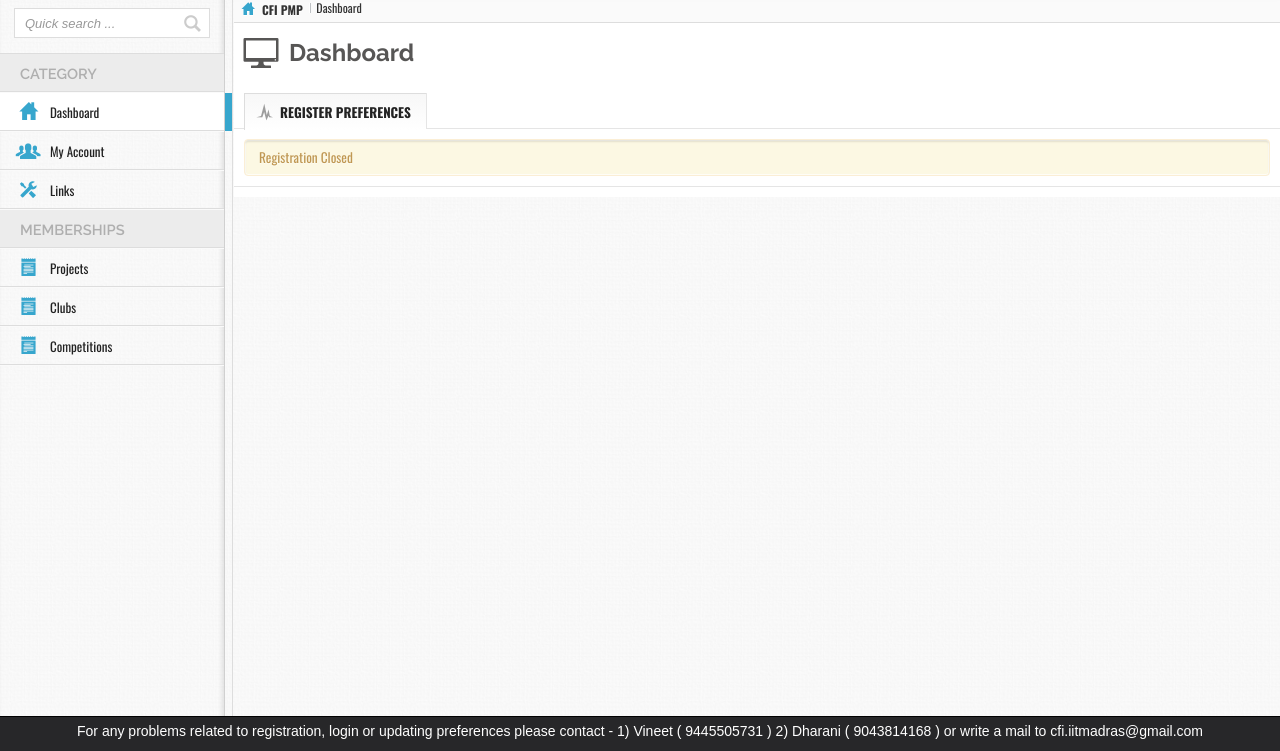
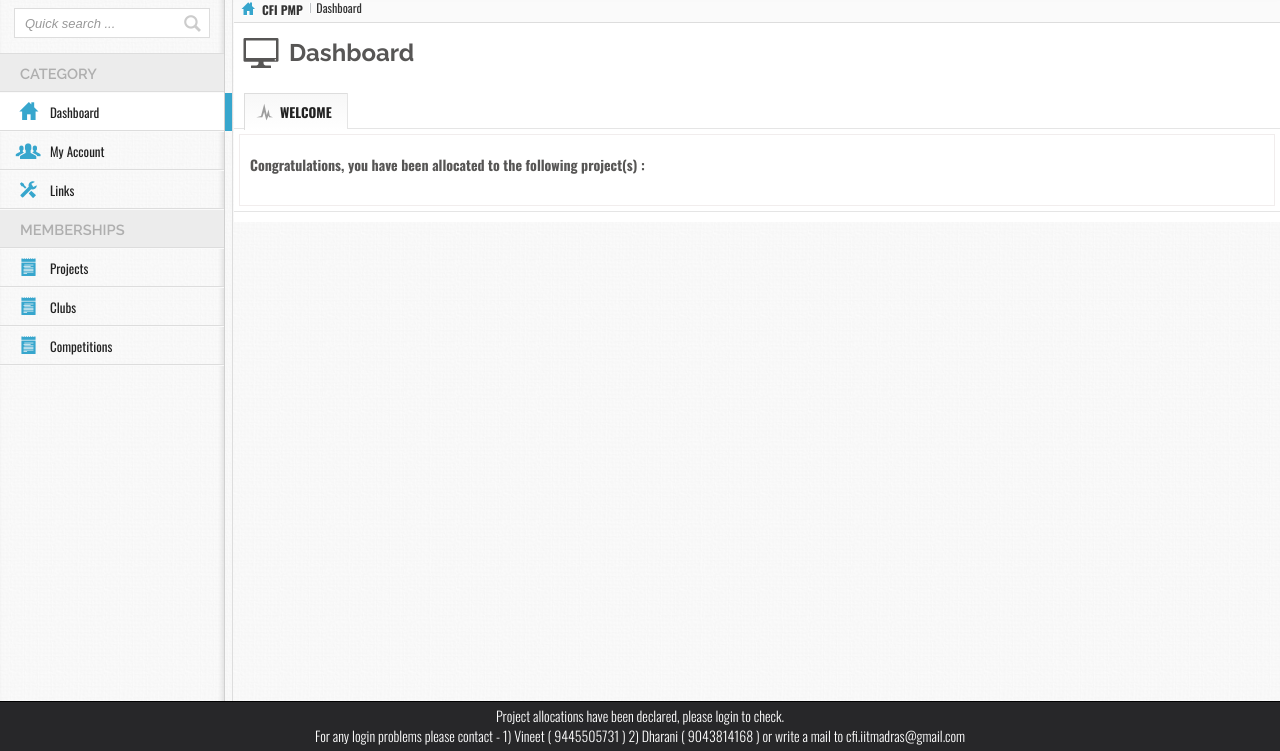
Before and after one commit to dharanimanne/cfi-website-2014, a PHP site: template projects/templates/dashboard.php in a window 1280 px wide. Shown: the part 49-800 px from the top of the page. Run offline with PHP 8.4, Linux system fonts and the light colour scheme; the visitor is signed in with stand-in values (Sample User, id 1); tables that the repository leaves empty hold one stand-in row (values such as "Sample post"); the template is opened without the code that fills it: most values are stand-ins (such as "Sample title", 1, 10 or a date in 2020); a stand-in replaces the project's code that opens the database connection; some libraries are stand-ins or nearby versions.

Commit message:
projects allocation published

```diff
--- a/projects/media/javascript/custom.js
+++ b/projects/media/javascript/custom.js
@@ -7,4 +7,13 @@ $(document).ready(function(){
 	{
 		$(this).parents('.hasSubmenu:first').removeClass('active');
 	});
+
+	$('.preview').popover({
+		'trigger':'hover',
+		'html':true,
+		'content':function(){
+			return $(this).find('p').html();
+		}
+	});
+
 });
--- a/projects/temp/viewProjects.php
+++ b/projects/temp/viewProjects.php
@@ -13,7 +13,7 @@
 <body>
 <?php
 $pref_id = $_GET['preference'];
-$con = mysqli_connect('localhost','cfi','cfi13iitmdb','cfi');
+$con = mysqli_connect('localhost','cfi','&CFI$13i3DbPw0','cfi');
 
 if (!$con){
   die('Could not connect: ' . mysqli_error($con));
--- /dev/null
+++ b/projects/temp/welcomeToCFIPMP.php
@@ -0,0 +1,112 @@
+<?php
+	include_once("db.php");
+
+	ini_set('display_errors',1);
+	error_reporting(E_ALL);
+	$con = mysql_connect('localhost','cfi','&CFI$13i3DbPw0');
+	mysql_select_db('cfi');
+
+	$sql = "SELECT * from memberships WHERE userId = {$_SESSION['userId']} AND activityType = 'project' ";
+	$result = mysql_query( $sql );
+	$projects = array();
+	$team_members = array();
+	$i = 0;
+
+	while( $row = mysql_fetch_array( $result ) ){
+		$sql = "SELECT * FROM activity WHERE id = {$row['activityId']}";
+		$result2 = mysql_query( $sql );
+		$row2 = mysql_fetch_array( $result2 );
+		array_push( $projects, $row2['title'] );
+
+		$team_members[$i] = array();
+		$sql = "SELECT * FROM memberships WHERE activityId = {$row['activityId']} and activityType = 'project'";
+		$result3 = mysql_query( $sql );
+		while( $row3 = mysql_fetch_array( $result3 ) ){
+			$sql = "SELECT * FROM users WHERE id = {$row3['userId']}";
+			$result4 = mysql_query( $sql );
+			while( $row4 = mysql_fetch_array( $result4 ) ){
+				array_push( $team_members[$i], $row4 );
+			}
+		}
+		$i++;
+	}
+?>
+<style type="text/css">
+	#welcomeDiv {
+		padding: 10px;
+		margin: 5px;
+		border: solid 1px rgb(241, 237, 237);
+	}
+	#welcomeDiv select {
+		font-style:normal;
+		font-family:Oswald;
+	}
+	#welcomeDiv table {
+		width: 100%;
+	}
+	#welcomeDiv table td {
+		text-align: center;
+		border: solid 1px rgb(241, 237, 237);
+		padding:2px 5px;
+	}
+	.preview{
+		cursor:pointer;
+		text-transform:capitalize;
+	}
+	.member{
+		float:left;
+		padding:5px 10px;
+		border:solid 1px #E4DEDE;
+		margin-right:8px;
+		margin-bottom:4px;
+		background:rgb(235, 235, 235);
+		color:rgb(99, 85, 85);
+		font-weight:300;
+	}
+	.member-container{
+		margin-left:20px;
+	}
+	.member-self{
+		background: rgb(212, 85, 85);
+		color: #fff;
+		border: rgb(241, 199, 150);
+	}
+	h5{
+		font-family:Oswald;
+	}
+</style>
+<div id="welcomeDiv">
+	<h5>Congratulations, you have been allocated to the following project(s) :</h5>
+
+	<center>
+		<?php
+			$i = 0;
+			foreach($projects as $project){
+				echo "<div class='alert alert-success'>$project</div>
+						<div class=\"member-container\">";
+				foreach( $team_members[$i] as $team_member ){
+					$addedClass = '';
+					if( $team_member['email'] == $_SESSION['username'] ) $addedClass = "member-self";
+		?>
+				<div class="member <?php echo $addedClass; ?>">
+					<span class='preview' data-container="body" data-toggle="popover" data-placement="top" >	<?php echo $team_member['name']; ?>
+						<p style="display:none;">
+							<?php echo $team_member['name']; ?><br>
+							<?php echo $team_member['rollNo']; ?><br>
+							<?php echo $team_member['email']; ?><br>
+							<?php echo $team_member['phone']; ?><br>
+							<?php echo $team_member['hostel']; ?>
+						</p>
+					</span>
+				</div>
+		<?php
+				}
+				echo "</div><br><br><br><br>";
+				$i++;
+			}
+		?>
+
+	</center>
+
+
+</div>
--- a/projects/templates/dashboard.php
+++ b/projects/templates/dashboard.php
@@ -18,14 +18,14 @@
 		<div class="widget widget-2 widget-tabs widget-tabs-2">
 			<div class="widget-head">
 				<ul>
-					<li class="active"><a class="glyphicons cardio" href="#preferences-tab" data-toggle="tab">Register Preferences</a></li>
+					<li class="active"><a class="glyphicons cardio" href="#preferences-tab" data-toggle="tab">Welcome</a></li>
 					<!--<li><a class="glyphicons cardio" href="#activity-tab" data-toggle="tab">Your Activity</a></li>-->
 				</ul>
 			</div>
 			<div class="tab-content">
 				<div class="tab-pane in active" id="preferences-tab">
-					<div class="alert alert-warning">Registration Closed</div>
-					<?php /*require("temp/preferenceForm.php");*/ ?>
+					<!--<div class="alert alert-warning">Registration Closed. You will be notified regarding the project you are allotted at 10 AM ,16th March.</div>-->
+					<?php require("temp/welcomeToCFIPMP.php"); ?>
 				</div>
 				<div class="tab-pane fade" id="activity-tab" style="margin:5px; padding:10px; text-align:center;" >
 					No activity to display!
--- a/projects/templates/include/footer.php
+++ b/projects/templates/include/footer.php
@@ -1,6 +1,7 @@
-			<div id="footer">
-				<div style="font-size:14px; color:#fff; padding: 4px 10px; font-family:sans-serif; text-align:center;" >
-					For any problems related to registration, login or updating preferences please contact - 1) Vineet ( 9445505731 )  2) Dharani ( 9043814168 ) or write a mail to <a style="color:#fff;" href="mailto:cfi.iitmadras@gmail.com">cfi.iitmadras@gmail.com</a>
+			<div id="footer" style="height:50px;" >
+				<div style="font-size:14px; color:#fff; padding: 4px 10px; font-family:Oswald; font-weight:300; text-align:center;" >
+					Project allocations have been declared, please login to check.<br>
+					For any login problems please contact - 1) Vineet ( 9445505731 )  2) Dharani ( 9043814168 ) or write a mail to <a style="color:#fff;" href="mailto:cfi.iitmadras@gmail.com">cfi.iitmadras@gmail.com</a>
 				</div>
 			</div>
 		</div> <!-- container -->
--- a/projects/templates/loginForm.php
+++ b/projects/templates/loginForm.php
@@ -151,7 +151,7 @@ if(isset($_POST['Submit']))
 		</div>
 		<?php if( !isset( $results['regErrorMessage'] ) ) { ?>
 			<script>
-				//$('#registerDiv').fadeOut(0);
+				$('#registerDiv').fadeOut(0);
 			</script>
 		<?php } ?>
 		<!--<div id="fileUploadDiv">
```
Also changed, not shown: 2 other files.
